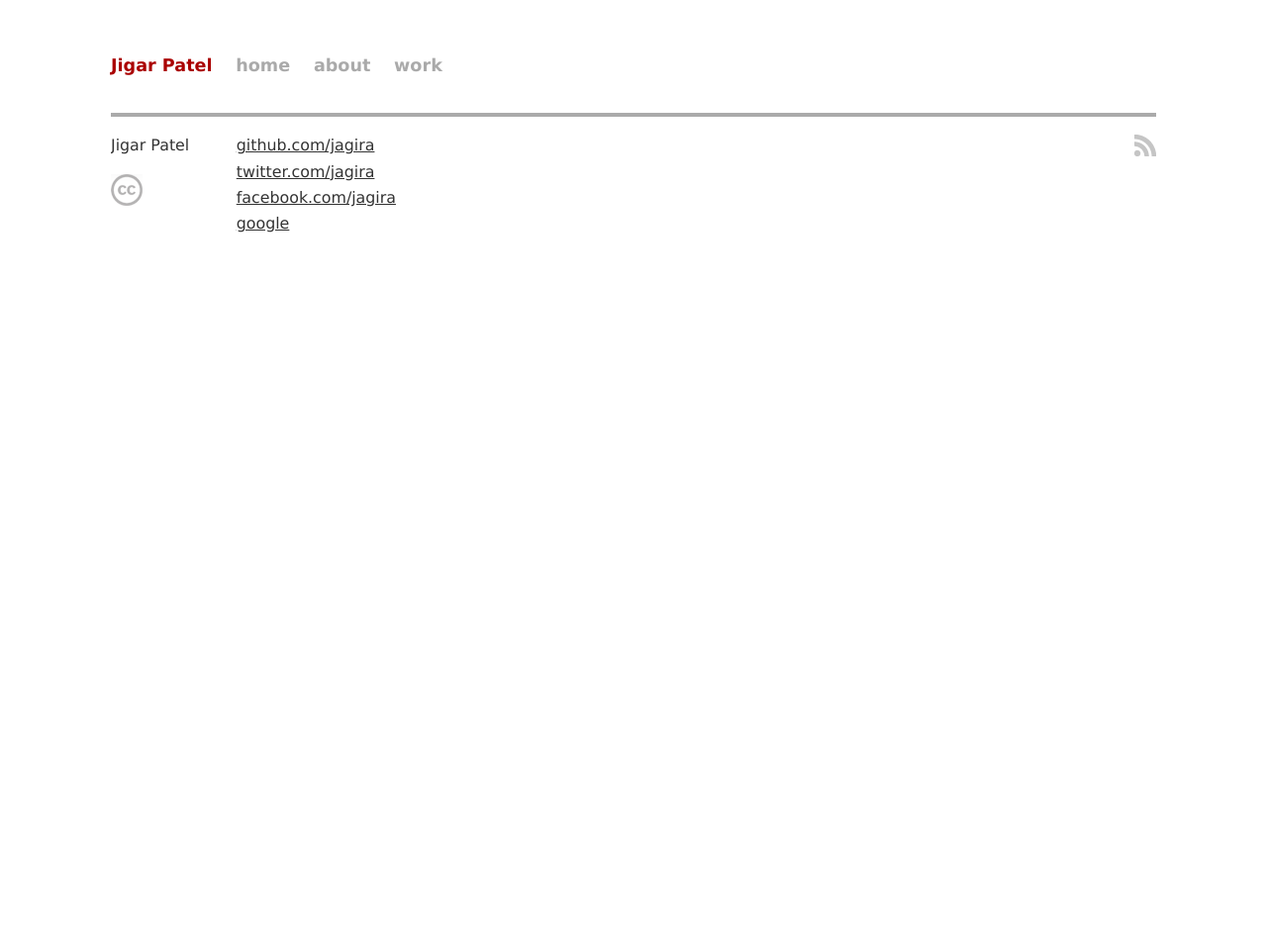
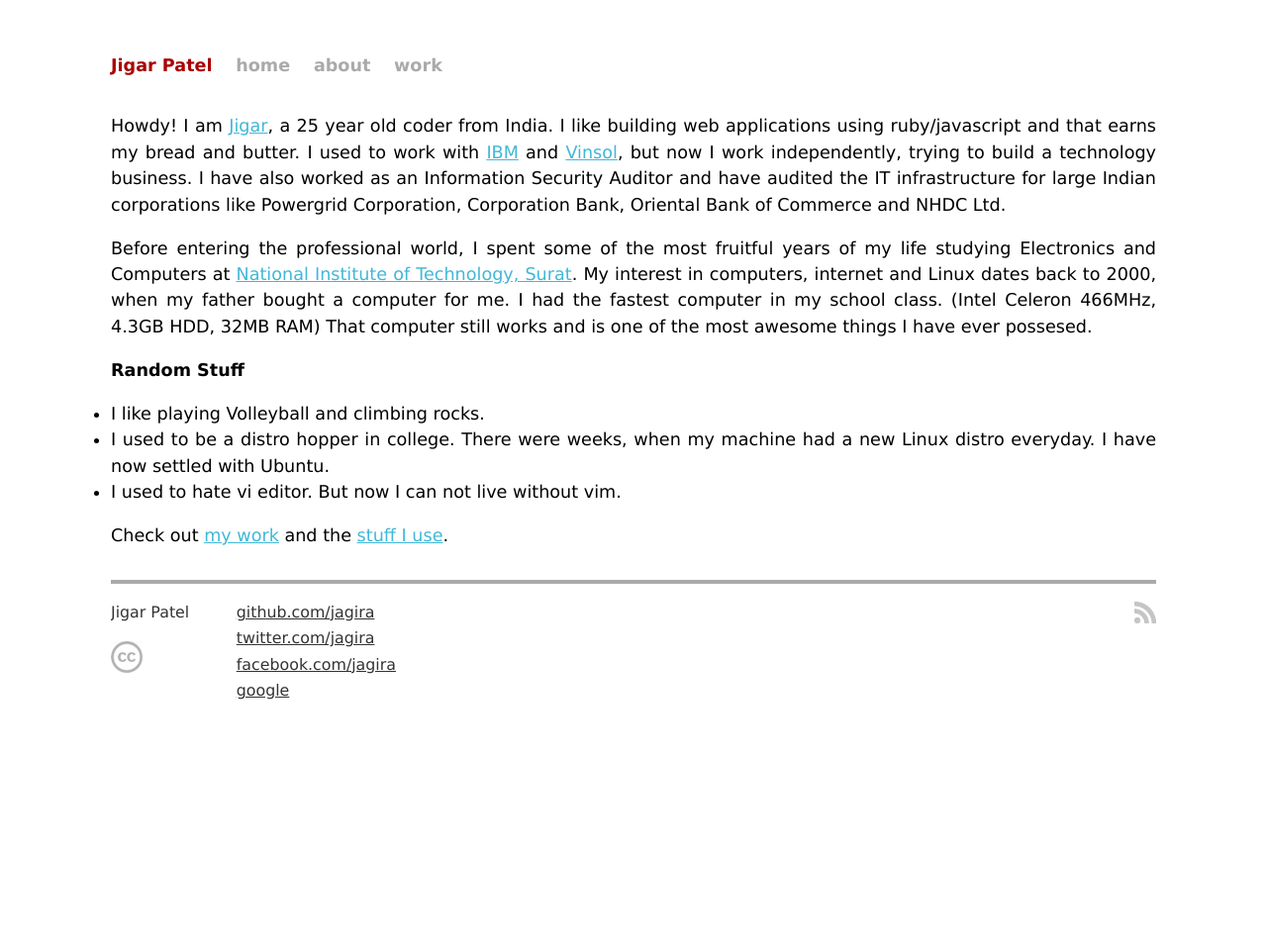
Before and after one commit to cjdtppmm/old.jagira.github.com, a Jekyll site: the page built from about.markdown, in a window 1280 px wide. Shown: the whole page at 99% size. Built offline with Jekyll 4.4.1, drawn with Linux system fonts in a browser that asks for light colours; Markdown is read by kramdown in place of the engine named in the settings; comment, search, counter and statistics services are not loaded.

Commit message:
rollback changes in about and work pages

```diff
--- a/about.markdown
+++ b/about.markdown
@@ -2,3 +2,30 @@
 layout: default
 title: "About - Jigar Patel"
 ---
+
+Howdy! I am [Jigar](http://jigarpatel.in), a 25 year old coder from India. I like
+building web applications using ruby/javascript and that earns
+my bread and butter. I used to work with [IBM](http://ibm.com) and
+[Vinsol](http://vinsol.com), but now I work independently, trying to
+build a technology business. I have also worked as an Information
+Security Auditor and have audited the IT infrastructure for large Indian
+corporations like Powergrid Corporation, Corporation Bank, Oriental Bank
+of Commerce and NHDC Ltd.
+
+Before entering the professional world, I spent some of the most
+fruitful years of my life studying Electronics and Computers at
+[National Institute of Technology, Surat](http://svnit.ac.in). My
+interest in computers, internet and Linux dates back to 2000, when my
+father bought a computer for me. I had the fastest computer in my school
+class. (Intel Celeron 466MHz, 4.3GB HDD, 32MB RAM) That computer still
+works and is one of the most awesome things I have ever possesed.
+
+
+**Random Stuff**
+
++ I like playing Volleyball and climbing rocks.
++ I used to be a distro hopper in college. There were weeks, when my
+machine had a new Linux distro everyday. I have now settled with Ubuntu.
++ I used to hate vi editor. But now I can not live without vim.
+
+Check out [my work](/work) and the [stuff I use](/stuff-I-use).
```
Also changed, not shown: work.markdown (+105 -0 lines).
